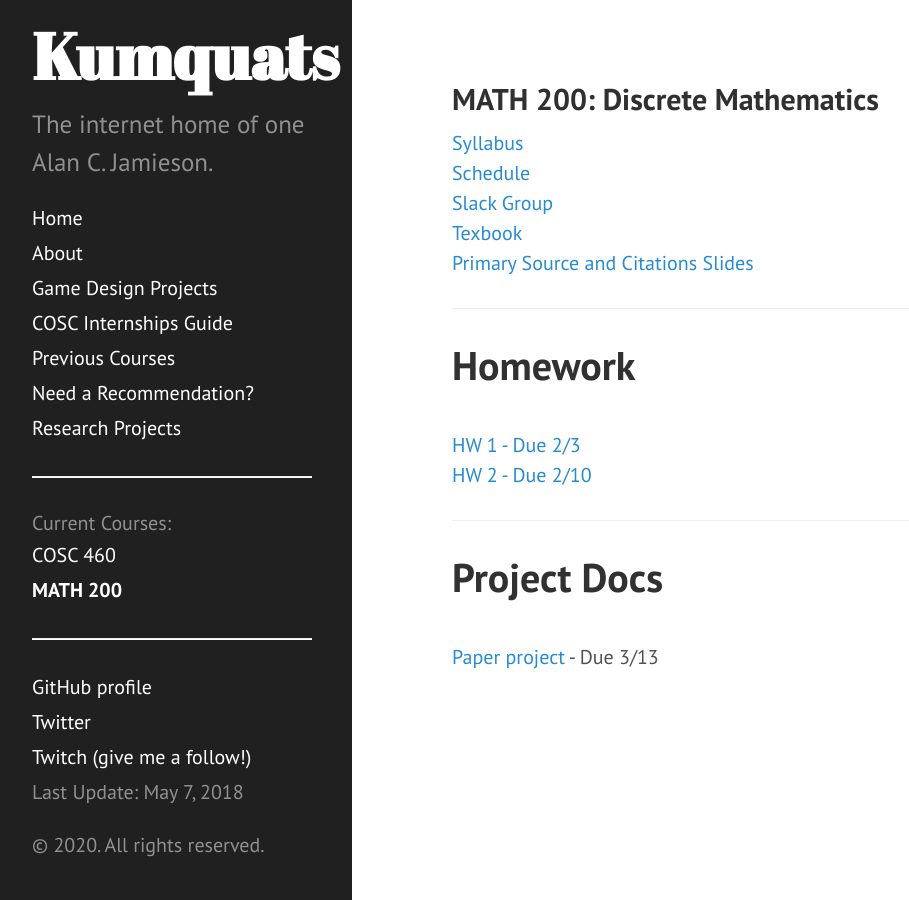
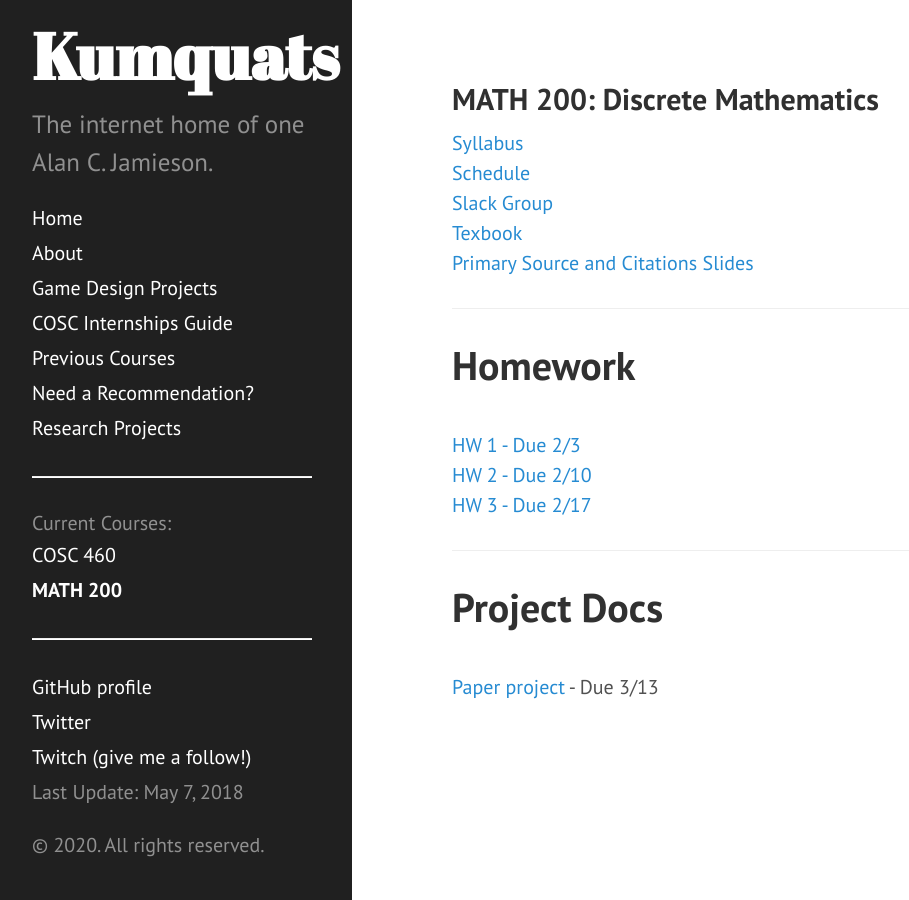
Before and after one commit to ripark/ripark.github.io, a Jekyll site: the page built from s20/math200.html, in a window 1280 px wide. Shown: the whole page, without its empty margins (8-917 px from the left). Built offline with Jekyll 4.4.1, drawn with Linux system fonts in a browser that asks for light colours; Markdown is read by kramdown in place of the engine named in the settings.

Commit message:
hw update

```diff
--- a/s20/math200.html
+++ b/s20/math200.html
@@ -20,6 +20,8 @@ shorttitle: "MATH 200"
 <br>
 <a href="http://ripark.github.io/s20/200HW2.pdf">HW 2 - Due 2/10</a>
 <br>
+<a href="http://ripark.github.io/s20/200HW3.pdf">HW 3 - Due 2/17</a>
+<br>
 <hr>
 <h1>Project Docs</h1>
 <br>
```
Also changed, not shown: 1 other file.
